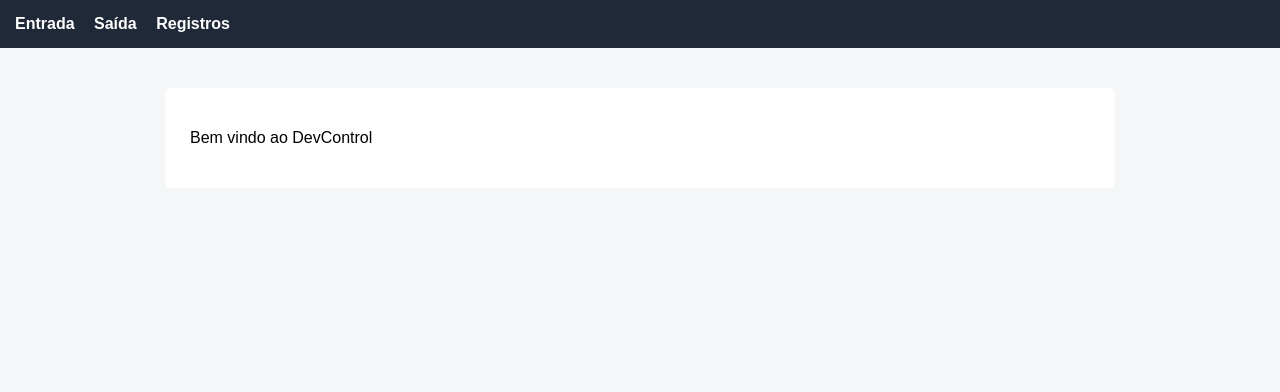
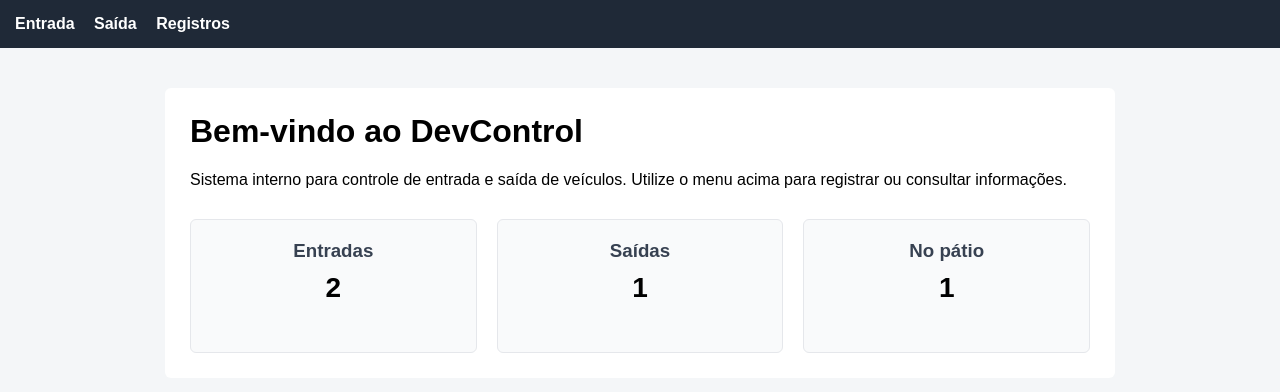
Before and after one commit to alessandrocamargo/devcontrol, a Flask app: page / in a window 1280 px wide. Shown: the top 392 px of the page. Run offline with Flask 3, Linux system fonts and the light colour scheme; data comes from the database, SQL or seed files in the repository; both versions use the stored data as it was after the commit.

Commit message:
feat: add dashboard counters to home page

```diff
--- a/app.py
+++ b/app.py
@@ -8,9 +8,34 @@ app = Flask(__name__)
 
 create_table()
 
+def get_dashboard_data():
+    conn = get_db_connection()
+
+    total_entradas = conn.execute(
+        "SELECT COUNT(*) FROM registros_veiculos WHERE tipo = 'entrada'"
+    ).fetchone()[0]
+
+    total_saidas = conn.execute(
+        "SELECT COUNT(*) FROM registros_veiculos WHERE tipo = 'saida'"
+    ).fetchone()[0]
+
+    conn.close()
+
+    veiculos_patio = total_entradas - total_saidas
+
+    return total_entradas, total_saidas, veiculos_patio
+
+
 @app.route('/')
 def index():
-    return render_template('index.html')
+    total_entradas, total_saidas, veiculos_patio = get_dashboard_data()
+    return render_template(
+        'index.html',
+        total_entradas=total_entradas,
+        total_saidas=total_saidas,
+        veiculos_patio=veiculos_patio
+    )
+
 
 @app.route('/entrada', methods=['GET', 'POST'])
 def entrada():
--- a/static/css/style.css
+++ b/static/css/style.css
@@ -64,3 +64,22 @@ table tr:nth-child(even) {
 table tr:hover {
     background-color: #e5e7eb;
 }
+.card {
+    flex: 1;
+    background: #f9fafb;
+    padding: 20px;
+    border-radius: 6px;
+    text-align: center;
+    border: 1px solid #e5e7eb;
+}
+
+.card h3 {
+    margin: 0;
+    color: #374151;
+}
+
+.card p {
+    font-size: 28px;
+    font-weight: bold;
+    margin-top: 10px;
+}
--- a/templates/index.html
+++ b/templates/index.html
@@ -1,8 +1,25 @@
 {% extends 'base.html' %}
 {% block title %}DevControl{% endblock %}
 {% block content %}
+    <h1>Bem-vindo ao DevControl</h1>
+
     <p>
-        Bem vindo ao DevControl
+        Sistema interno para controle de entrada e saída de veículos.
+        Utilize o menu acima para registrar ou consultar informações.
     </p>
+    <div style="display: flex; gap: 20px; margin-top: 30px;">
+        <div class="card">
+            <h3>Entradas</h3>
+            <p>{{ total_entradas }}</p>
+        </div>
+        <div class="card">
+            <h3>Saídas</h3>
+            <p>{{ total_saidas }}</p>
+        </div>
+        <div class="card">
+            <h3>No pátio</h3>
+            <p>{{ veiculos_patio }}</p>
+        </div>
+    </div>
 
 {% endblock %}
```
Also changed, not shown: database.db.
